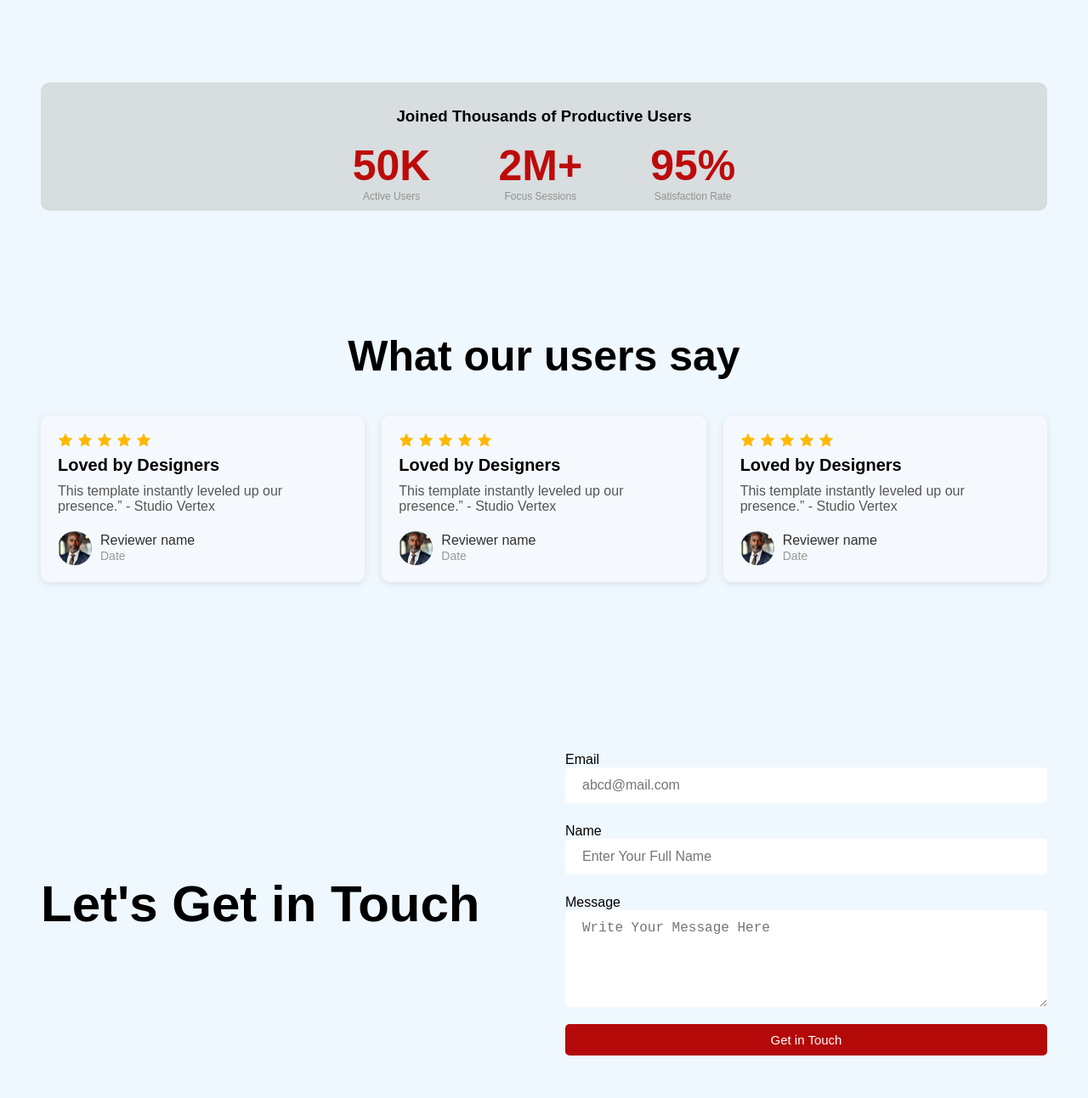
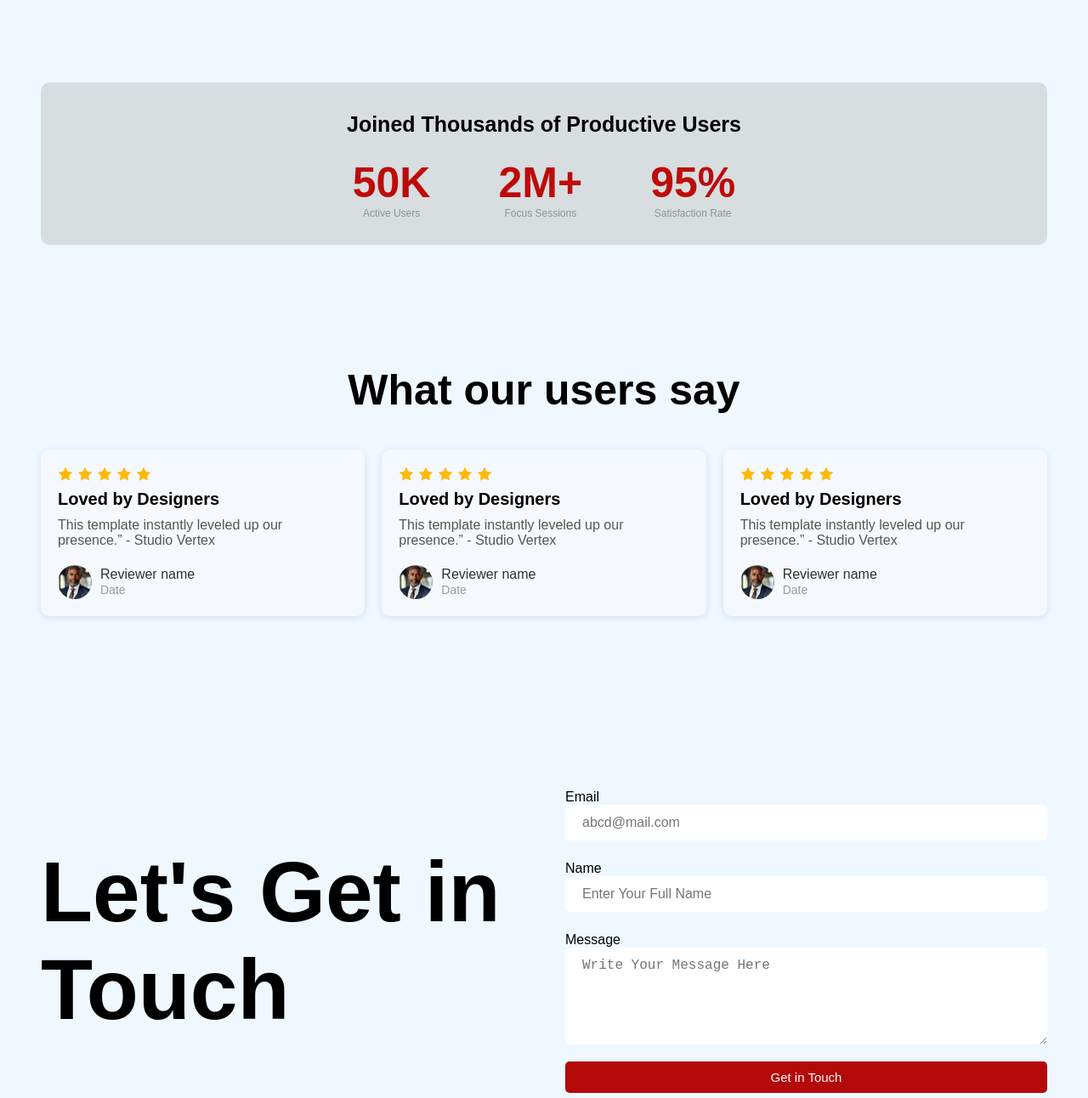
Before and after one commit to nurinfobd/B12A01-landing-launchpad, a plain HTML site: page index.html in a window 1280 px wide. Shown: the part 1038-2330 px from the top of the page at 85% size. Drawn offline with Linux system fonts and the light colour scheme; a web font is replaced by a local one.

Commit message:
Productive section and get in touch section title font resize

```diff
--- a/css/style.css
+++ b/css/style.css
@@ -78,7 +78,10 @@ header img {
     background-color: rgb(216, 221, 223);
     border-radius: 10px;
     text-align: center;
-    padding: 10px;
+    padding: 10px 0 30px;
+}
+.productive-user h3{
+  font-size: 25px;
 }
 .productive-user .user-row{
     display: flex;
@@ -164,7 +167,7 @@ header img {
 }
 .get-in-touch .left {
   flex: 1;
-  font-size: 30px;
+  font-size: 50px;
 
 }
 .get-in-touch .right {
```
